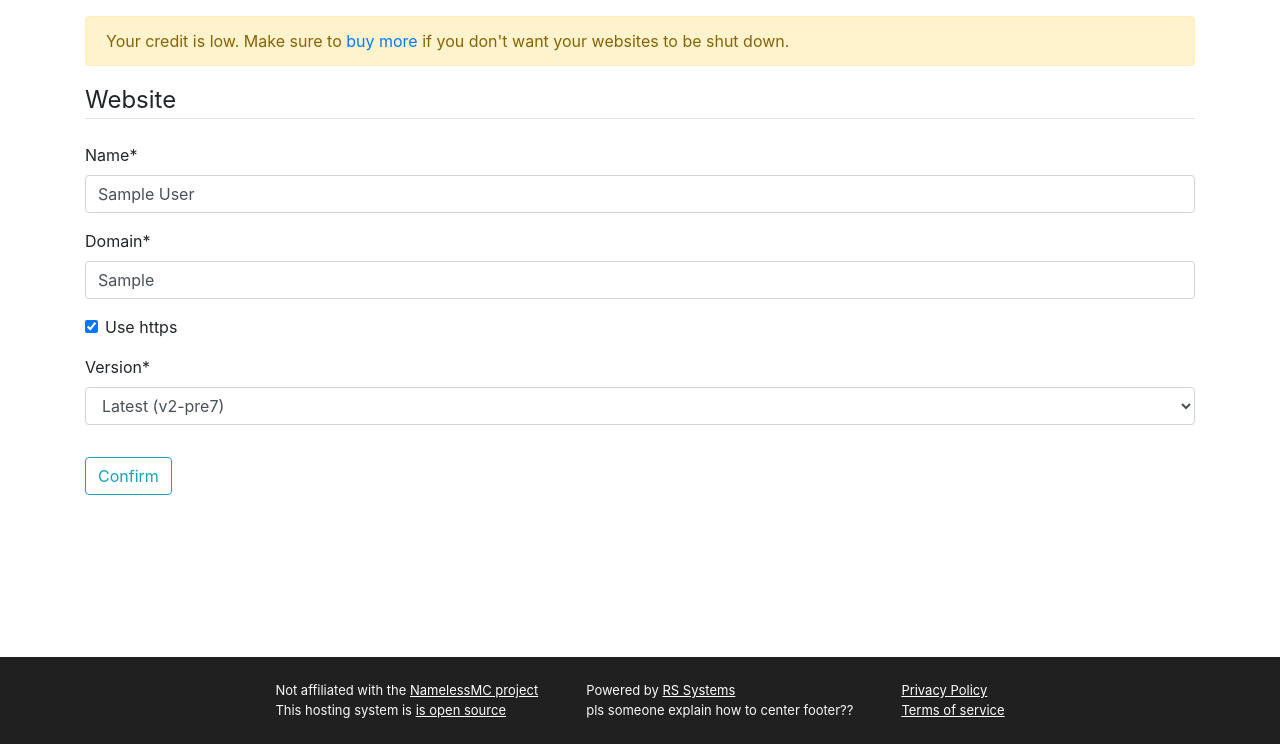
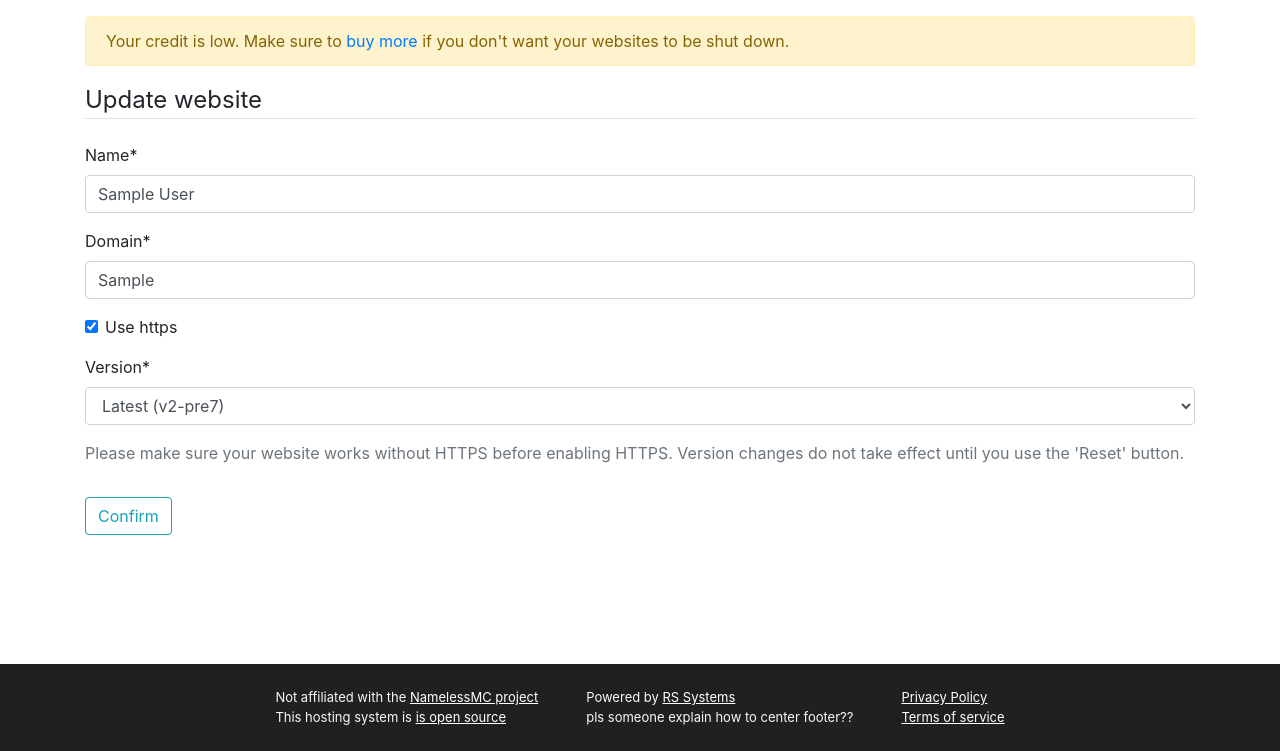
Before and after one commit to namelessmc-bot/namelessmc_hosting, a Django app: page /website/1/edit/ in a window 1280 px wide. Shown: the part 56-807 px from the top of the page. Run offline with Django 3.2, Linux system fonts and the light colour scheme; a user stored in the database is signed in; tables that the repository leaves empty hold one stand-in row (values such as "Sample post"); some libraries are stand-ins or nearby versions.

Commit message:
HTTPS notice

```diff
--- a/frontend/users/templates/users/website_form.html
+++ b/frontend/users/templates/users/website_form.html
@@ -5,8 +5,18 @@
     <form method="POST">
         {% csrf_token %}
         <fieldset class="form-group">
-            <legend class="border-bottom mb-4">Website</legend>
+            {% if object %}
+                <legend class="border-bottom mb-4">Update website</legend>
+            {% else %}
+                <legend class="border-bottom mb-4">Create website</legend>
+            {% endif %}
+
             {{ form|crispy }}
+            {% if object %}
+                <p class="text-muted">Please make sure your website works
+                 without HTTPS before enabling HTTPS. Version changes do
+                 not take effect until you use the 'Reset' button.</p>
+            {% endif %}
         </fieldset>
         <div class="form-group">
             <button class="btn btn-outline-info" type="submit">Confirm</button>
```
